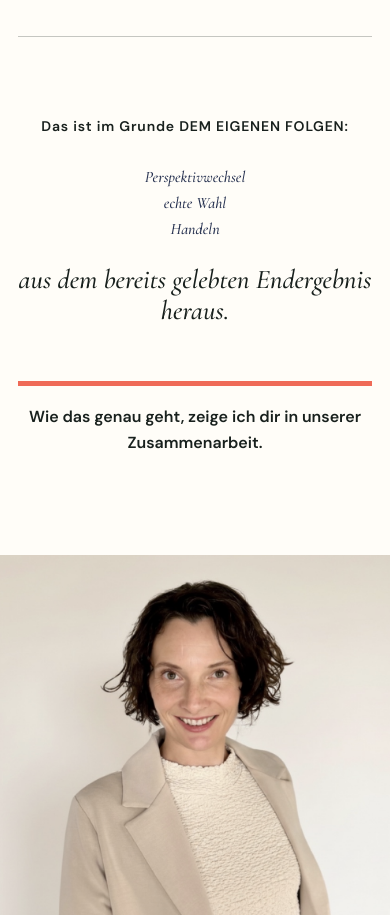
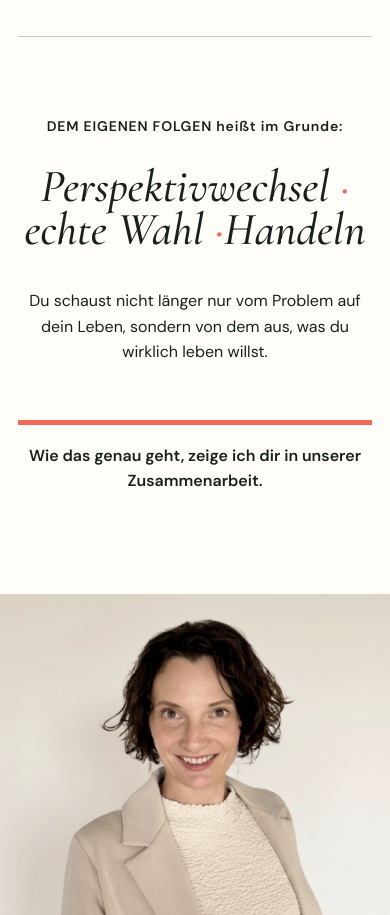
Before and after one commit to liberdade-ai/petrasailer, a Next.js app: page / in a window 390 px wide. Shown: the part 7926-8841 px from the top of the page. Built offline with nearby package versions, Linux system fonts and the light colour scheme.

Commit message:
Refresh home philosophy result copy

```diff
--- a/app/(website)/Home.tsx
+++ b/app/(website)/Home.tsx
@@ -166,9 +166,9 @@ export default function HomeContent() {
             </div>
           </div>
           <div className={styles.philosophyResult}>
-            <p>Das ist im Grunde DEM EIGENEN FOLGEN:</p>
+            <p>DEM EIGENEN FOLGEN heißt im Grunde:</p>
             <p className={styles.resultWords}><span>Perspektivwechsel</span><span>echte Wahl</span><span>Handeln</span></p>
-            <p>aus dem bereits gelebten Endergebnis heraus.</p>
+            <p className={styles.resultExplanation}>Du schaust nicht länger nur vom Problem auf dein Leben, sondern von dem aus, was du wirklich leben willst.</p>
             <p className={styles.closing}>Wie das genau geht, zeige ich dir in unserer Zusammenarbeit.</p>
           </div>
         </section>
--- a/app/(website)/base.module.css
+++ b/app/(website)/base.module.css
@@ -119,9 +119,10 @@
 .storyBlock > div p + p { margin-top: 18px; }
 .philosophyResult { width: min(100%, 850px); margin: 110px auto 0; text-align: center; }
 .philosophyResult > p:first-child { font-size: 14px; font-weight: 600; letter-spacing: .06em; }
-.resultWords { display: flex; flex-wrap: wrap; justify-content: center; gap: 0 20px; margin: 28px 0 22px !important; color: var(--blue); font: italic 500 clamp(44px, 6vw, 82px)/.92 "Cormorant Garamond", Georgia, serif; }
-.resultWords span:not(:last-child)::after { content: " /"; color: var(--coral); }
-.philosophyResult > p:nth-child(3) { font: italic 500 27px/1.15 "Cormorant Garamond", Georgia, serif; }
+.philosophyResult .resultWords { display: flex; flex-wrap: wrap; justify-content: center; margin: 28px 0 0 !important; color: var(--ink); font: italic 500 clamp(48px, 4.5vw, 58px)/.92 "Cormorant Garamond", Georgia, serif; }
+.resultWords span { display: inline-block; white-space: nowrap; }
+.resultWords span:not(:last-child)::after { content: " · "; color: var(--coral); }
+.philosophyResult .resultExplanation { max-width: 620px; margin: 38px auto 0 !important; font-size: 20px; line-height: 1.6; }
 .philosophyResult .closing { width: min(100%, 520px); margin: 55px auto 0; padding-top: 18px; border-top: 5px solid var(--coral); font-size: 18px; line-height: 1.6; font-weight: 600; }
 
 .approach { display: grid; grid-template-columns: .8fr 1.2fr; grid-template-areas: "portrait intro" "portrait testimonials"; background: var(--mint); }
@@ -243,9 +244,8 @@
   .storyBlock > p, .storyBlock > div { font-size: 16px; line-height: 1.6; }
   .philosophyResult { margin-top: 78px; }
   .philosophyResult .closing { font-size: 16px; }
-  .resultWords { display: block; font-size: 53px; }
-  .resultWords span { display: block; }
-  .resultWords span:not(:last-child)::after { content: ""; }
+  .philosophyResult .resultWords { font-size: clamp(40px, 11.8vw, 46px); }
+  .philosophyResult .resultExplanation { font-size: 16px; }
   .approach { display: flex; flex-direction: column; }
   .approachPortrait { min-height: 0; aspect-ratio: .9; }
   .approachPortrait img { object-position: 50% 38%; }
```
